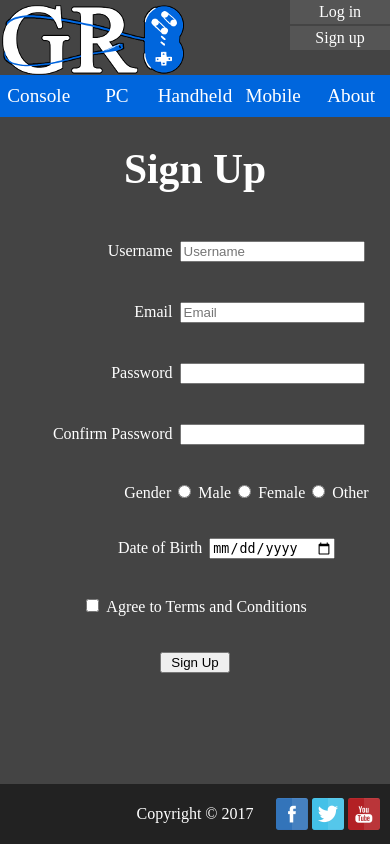
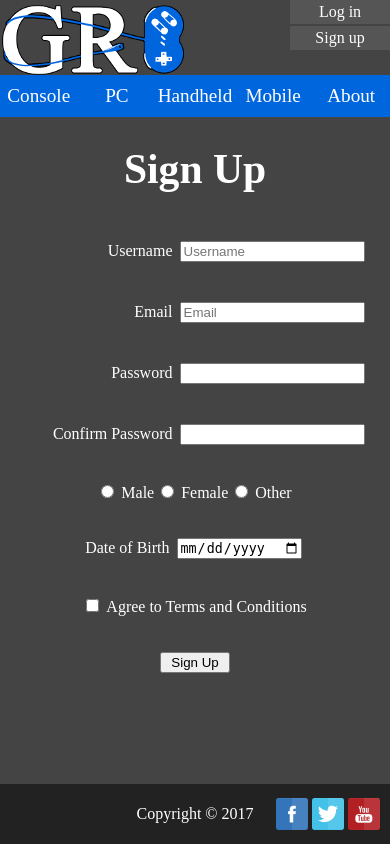
Before and after one commit to simonshoban/COMP-1536-Project, a PHP site: page /sign_up.html in a window 390 px wide. Run offline with PHP 8.4, Linux system fonts and the light colour scheme.

Commit message:
updated sign_up.css, responsive_base_test.css, and sign_up.html

```diff
--- a/css/base.css
+++ b/css/base.css
@@ -1,6 +1,7 @@
 html {
 	min-height:			100vh;
 	margin:				0;
+
 }
 body {
 	background-color: 	#8E8E8E;
--- a/css/responsive_base_test.css
+++ b/css/responsive_base_test.css
@@ -1,6 +1,7 @@
 html {
 	min-height:			100vh;
 	margin:				0;
+	overflow-y:			scroll;
 }
 body {
 	background-color: 	#8E8E8E;
@@ -79,9 +80,6 @@ header {
 #search-button:hover{
 	background-color: 	#666666;
 }
-nav {
-	vertical-align:		bottom;
-}
 #mobile_nav {
 	display:none;
 }
@@ -141,7 +139,7 @@ main {
 	margin-right:		5%;
 }
 footer {
-	width: 				100%;
+	width: 			100%;
 	background-color: 	#222222;
 	height: 			60px;
 	position:			absolute;
@@ -158,18 +156,18 @@ footer p {
 	padding-right: 		10px;
 	position:			absolute;
 	right:				0;
-	bottom:				14px;
-	height:				32px;
+	bottom:14px;
+	height:32px;
 }
 
 @media screen and (max-width: 425px) {
 	#login br {
-		display:		inline;
+		display:inline;
 	}
 	#search {
-		display: 		none;
+		display: none;
 	}
 	nav ul li > a {
-		pointer-events:	none;
+		pointer-events:none;
 	}
 }
--- a/css/sign_up.css
+++ b/css/sign_up.css
@@ -1,29 +1,31 @@
 main {
-	margin: 		0px;
+	margin: 0px;
 }
 h1 {
-	text-align: 	center;
-	width: 			100%;
-	font-size: 		2.6em;
+	text-align: center;
+	width: 100%;
+	font-size: 2.6em;
 }
 .sign_up {
-	display:		flex;
-	align-items:	center;
-	flex-flow:		column;
+	display:flex;
+	align-items:center;
+	flex-flow:column;
+}
+.text_boxes label{
+		min-width: 150px;
 }
 .sign_up label{
-	display:		inline-block;
-	min-width: 		150px;
-	text-align:		right;
+	display:inline-block;
+	text-align:right;
 }
 .sign_up input{
-	margin: 		20px 3px;
+	margin: 20px 3px;
 }
 #terms_box {
 }
 #terms_label {
-	text-align:		left;
+	text-align:left;
 }
 #submit {
-	width:			70px;
+	width:70px;
 }
--- a/sign_up.html
+++ b/sign_up.html
@@ -5,7 +5,7 @@
 		<meta charset="utf-8">
 		<meta name="viewport" content="width=device-width, initial-scale=1, maximum-scale=1">
 		<link rel="stylesheet" href="css/responsive_base_test.css">
-		<link rel="stylesheet" href="sign_up.css">
+		<link rel="stylesheet" href="css/sign_up.css">
 		<title>Sign Up</title>
 	</head>
 	<body>
@@ -51,37 +51,38 @@
 		<Main>
 			<h1>Sign Up</h1>
 
-				<form class="sign_up" method="post">
+				<form class="sign_up" method="post" action="http://webdevfoundations.net/scripts/formdemo.asp">
+				<div class="text_boxes">
 					<div>
 						<label for="username">Username</label>
-					<input type="text" name="username" placeholder="Username">
+						<input type="text" name="username" id="username" placeholder="Username">
 
 					</div>
 					<div>
 						<label for="email">Email</label>
-					<input type="email" name="email" placeholder="Email">
+						<input type="email" name="email" id="email" placeholder="Email">
 					</div>
 					<div>
 						<label for="password">Password</label>
-					<input type="password" name="password">
+						<input type="password" name="password" id="password">
 					</div>
 					<div>
 						<label for="password_confirm">Confirm Password</label>
-					<input type="password" name="password_confirm">
+						<input type="password" name="password_confirm" id="confirm_password">
+					</div>
 				</div>
 					<div>
-					<label for="gender">Gender</label>
-					<input type="radio" name="gender" value="male"> Male
-					<input type="radio" name="gender" value="female"> Female
-					<input type="radio" name="gender" value="other"> Other
+						<input type="radio" name="gender" value="male" id="male"> <label for="male"> Male </label>
+						<input type="radio" name="gender" value="female"id="female"> <label for="female"> Female </label>
+						<input type="radio" name="gender" value="other" id="other"> <label for="other"> Other </label>
 					</div>
 					<div>
-					<label for="date">Date of Birth</label>
-					<input type="date" name="birthday" placeholder="yyyy-mm-dd">
+						<label for="dateOfBirth">Date of Birth</label>
+						<input type="date" name="dateOfBirth" id="dateOfBirth" placeholder="yyyy-mm-dd">
 					</div>
 					<div>
-					<input id="terms_box"} type="checkbox" name="terms_agree">
-					<label id="terms_label" for="terms_agree">Agree to Terms and Conditions</label>
+						<input id="terms_box" type="checkbox" name="terms_agree">
+						<label id="terms_label" for="terms_box">Agree to Terms and Conditions</label>
 					</div>
 					<div>
 						<input id="submit" type="submit" value="Sign Up">
```
Lines whose indentation alone changed are shown as unchanged.
